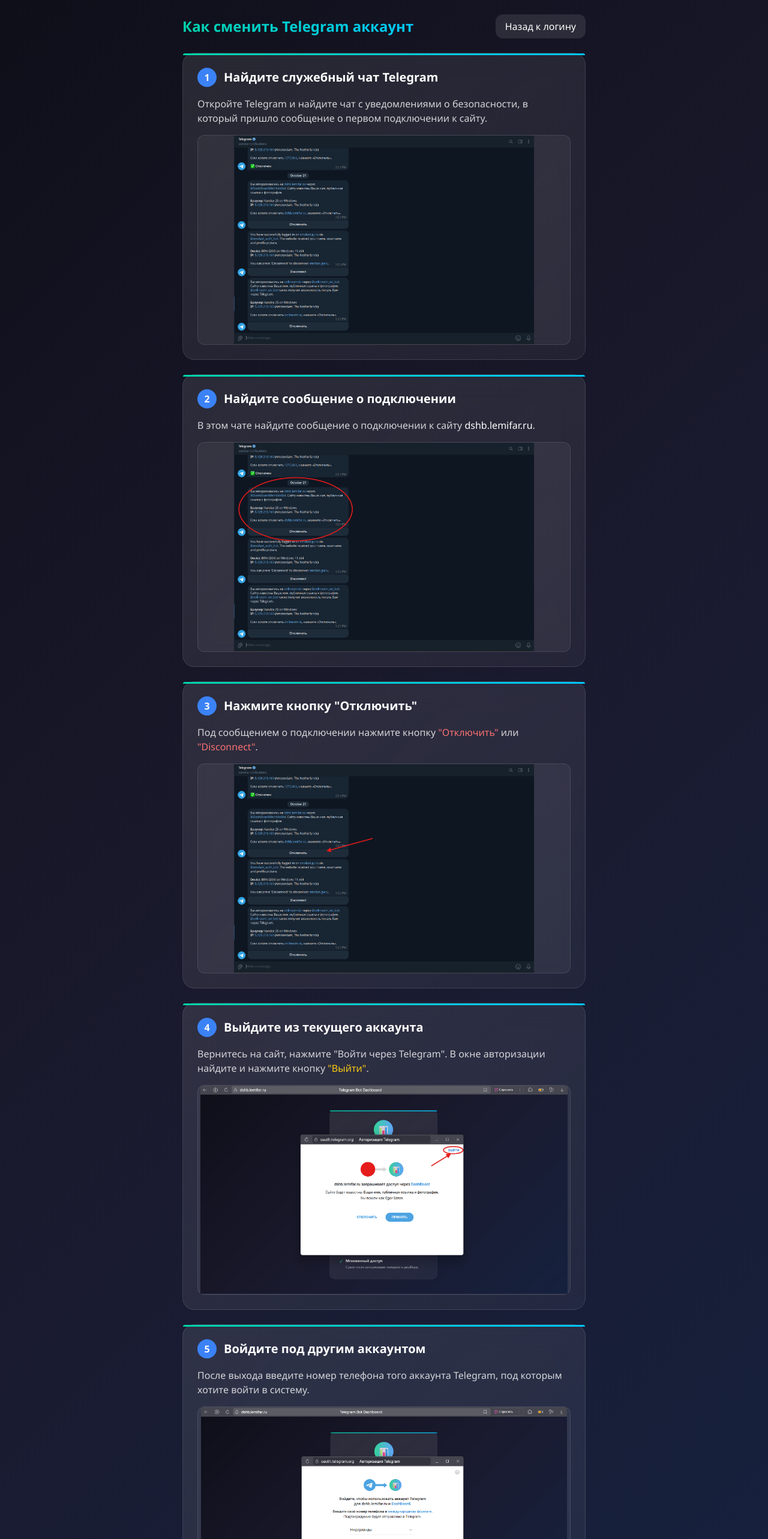
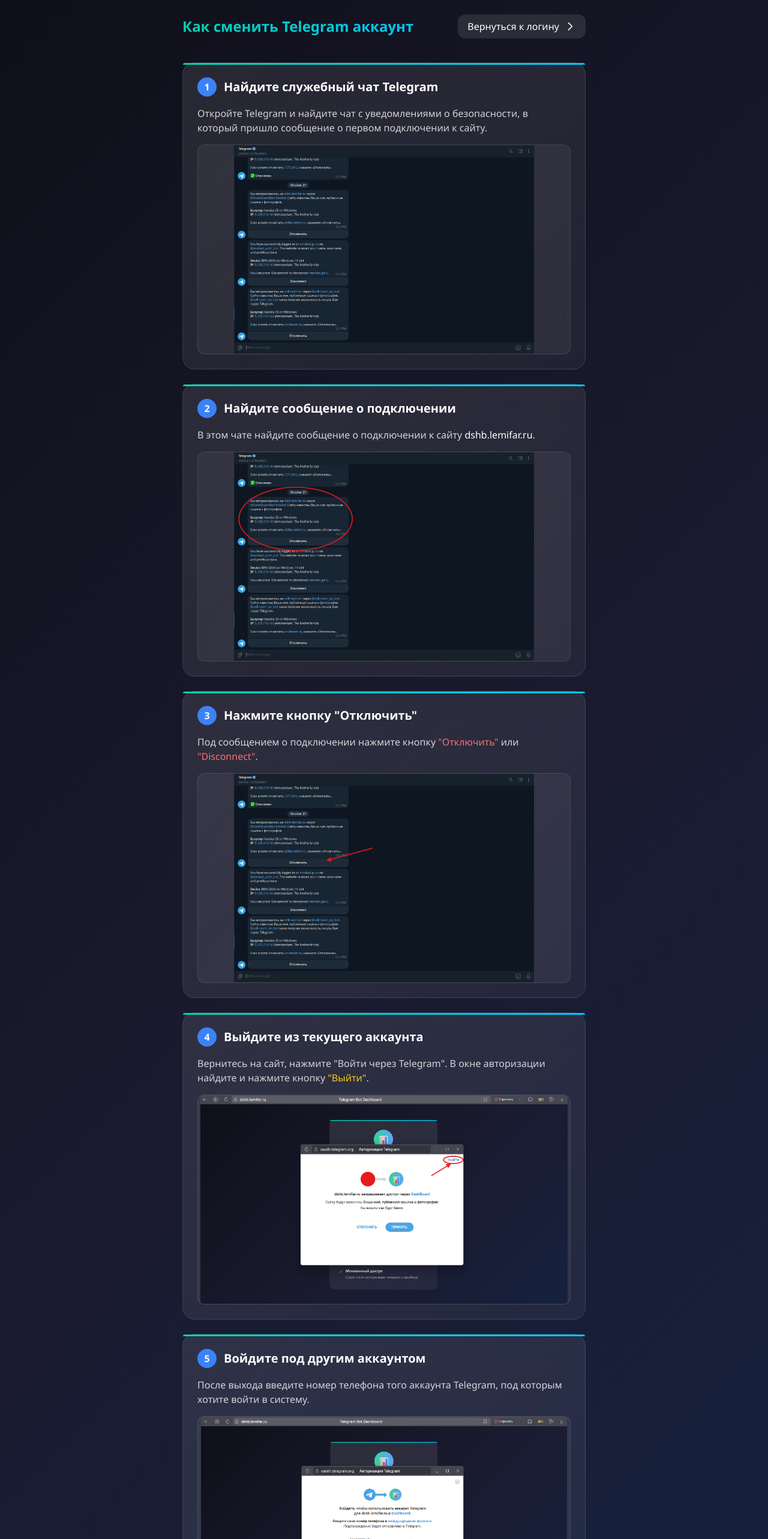
Before and after one commit to KopatychDisko/Dashboard, a React (Vite) app in the folder frontend/: page /account-switch in a window 1280 px wide. Shown: the top 2566 px of the page at 60% size. Built offline with nearby package versions, Linux system fonts and the light colour scheme; no server answers.

Commit message:
Вроде все

```diff
--- a/frontend/src/pages/AccountSwitchGuide.jsx
+++ b/frontend/src/pages/AccountSwitchGuide.jsx
@@ -39,15 +39,48 @@
   const navigate = useNavigate()
 
   return (
-    <div className="min-h-screen p-6">
+    <div className="min-h-screen p-4 lg:p-6">
       <div className="max-w-2xl mx-auto">
-        <div className="flex items-center justify-between mb-6">
-          <h1 className="text-2xl font-bold gradient-text">Как сменить Telegram аккаунт</h1>
+        {/* Мобильная версия */}
+        <div className="flex lg:hidden items-center mb-8">
           <button
             onClick={() => navigate('/login')}
-            className="px-4 py-2 bg-white/10 hover:bg-white/20 rounded-xl transition-colors"
+            className="flex items-center gap-2 px-3 py-2 text-sm text-white/70 hover:text-white hover:bg-white/10 rounded-lg transition-all group"
           >
-            Назад к логину
+            <svg
+              className="w-5 h-5 transition-transform group-hover:-translate-x-1"
+              fill="none"
+              viewBox="0 0 24 24"
+              stroke="currentColor"
+            >
+              <path strokeLinecap="round" strokeLinejoin="round" strokeWidth={2} d="M15 19l-7-7 7-7" />
+            </svg>
+            <span>Назад</span>
+          </button>
+
+          <h1 className="text-xl font-bold gradient-text mx-auto">
+            Как сменить аккаунт
+          </h1>
+        </div>
+
+        {/* Десктопная версия */}
+        <div className="hidden lg:flex items-center justify-between mb-10">
+          <h1 className="text-2xl font-bold gradient-text">
+            Как сменить Telegram аккаунт
+          </h1>
+          <button
+            onClick={() => navigate('/login')}
+            className="flex items-center gap-2 px-4 py-2 bg-white/10 hover:bg-white/20 rounded-xl transition-all group"
+          >
+            <span>Вернуться к логину</span>
+            <svg
+              className="w-5 h-5 transition-transform group-hover:translate-x-1"
+              fill="none"
+              viewBox="0 0 24 24"
+              stroke="currentColor"
+            >
+              <path strokeLinecap="round" strokeLinejoin="round" strokeWidth={2} d="M9 5l7 7-7 7" />
+            </svg>
           </button>
         </div>
 
@@ -64,12 +97,13 @@
               Откройте Telegram и найдите чат с уведомлениями о безопасности, в который пришло сообщение
               о первом подключении к сайту.
             </p>
-            <div className="aspect-video bg-white/5 rounded-xl border border-white/10 flex items-center justify-center text-white/60">
+            <div className="aspect-video bg-white/5 rounded-xl border border-white/10 flex items-center justify-center text-white/60 overflow-hidden">
               <img
                 src="/assets/chat_telegram.png"
                 alt="Служебный чат Telegram"
-                className="object-contain max-h-full max-w-full cursor-pointer hover:opacity-90 transition-opacity"
+                className="w-full h-full object-contain cursor-pointer hover:opacity-90 transition-opacity"
                 onClick={() => setModalImage({ src: "/assets/chat_telegram.png", alt: "Служебный чат Telegram" })}
+                loading="lazy"
               />
             </div>
           </div>
@@ -85,12 +119,13 @@
             <p className="text-white/80 mb-4">
               В этом чате найдите сообщение о подключении к сайту <span className="text-white font-medium">dshb.lemifar.ru</span>.
             </p>
-            <div className="aspect-video bg-white/5 rounded-xl border border-white/10 flex items-center justify-center text-white/60">
+            <div className="aspect-video bg-white/5 rounded-xl border border-white/10 flex items-center justify-center text-white/60 overflow-hidden">
               <img
                 src="/assets/find_msg.png"
                 alt="Сообщение о подключении к dshb.lemifar.ru"
-                className="object-contain max-h-full max-w-full cursor-pointer hover:opacity-90 transition-opacity"
+                className="w-full h-full object-contain cursor-pointer hover:opacity-90 transition-opacity"
                 onClick={() => setModalImage({ src: "/assets/find_msg.png", alt: "Сообщение о подключении к dshb.lemifar.ru" })}
+                loading="lazy"
               />
             </div>
           </div>
@@ -106,12 +141,13 @@
             <p className="text-white/80 mb-4">
               Под сообщением о подключении нажмите кнопку <span className="text-red-400 font-medium">"Отключить" </span>или<span className="text-red-400 font-medium"> "Disconnect"</span>.
             </p>
-            <div className="aspect-video bg-white/5 rounded-xl border border-white/10 flex items-center justify-center text-white/60">
+            <div className="aspect-video bg-white/5 rounded-xl border border-white/10 flex items-center justify-center text-white/60 overflow-hidden">
               <img
                 src="/assets/btn.png"
                 alt="Кнопка 'Отключить' под сообщением"
-                className="object-contain max-h-full max-w-full cursor-pointer hover:opacity-90 transition-opacity"
+                className="w-full h-full object-contain cursor-pointer hover:opacity-90 transition-opacity"
                 onClick={() => setModalImage({ src: "/assets/btn.png", alt: "Кнопка 'Отключить' под сообщением" })}
+                loading="lazy"
               />
             </div>
           </div>
@@ -128,12 +164,13 @@
               Вернитесь на сайт, нажмите "Войти через Telegram". В окне авторизации найдите и нажмите кнопку
               <span className="text-yellow-400 font-medium"> "Выйти"</span>.
             </p>
-            <div className="aspect-video bg-white/5 rounded-xl border border-white/10 flex items-center justify-center text-white/60">
+            <div className="aspect-video bg-white/5 rounded-xl border border-white/10 flex items-center justify-center text-white/60 overflow-hidden">
               <img
                 src="/assets/exit.png"
                 alt="Выход из аккаунта"
-                className="object-contain max-h-full max-w-full cursor-pointer hover:opacity-90 transition-opacity"
+                className="w-full h-full object-contain cursor-pointer hover:opacity-90 transition-opacity"
                 onClick={() => setModalImage({ src: "/assets/exit.png", alt: "Выход из аккаунта" })}
+                loading="lazy"
               />
             </div>
           </div>
@@ -149,12 +186,13 @@
             <p className="text-white/80 mb-4">
               После выхода введите номер телефона того аккаунта Telegram, под которым хотите войти в систему.
             </p>
-            <div className="aspect-video bg-white/5 rounded-xl border border-white/10 flex items-center justify-center text-white/60">
+            <div className="aspect-video bg-white/5 rounded-xl border border-white/10 flex items-center justify-center text-white/60 overflow-hidden">
               <img
                 src="/assets/end.png"
                 alt="Ввод номера телефона"
-                className="object-contain max-h-full max-w-full cursor-pointer hover:opacity-90 transition-opacity"
+                className="w-full h-full object-contain cursor-pointer hover:opacity-90 transition-opacity"
                 onClick={() => setModalImage({ src: "/assets/end.png", alt: "Ввод номера телефона" })}
+                loading="lazy"
               />
             </div>
           </div>
```
